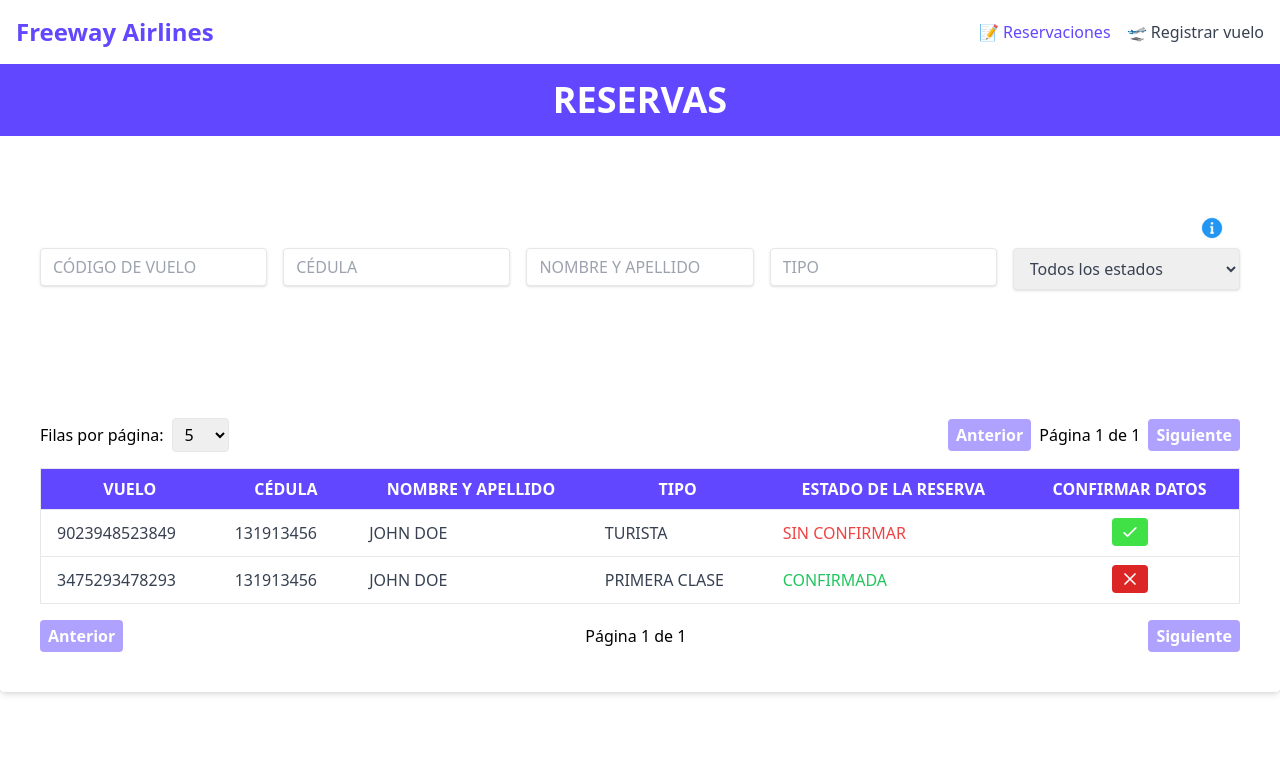
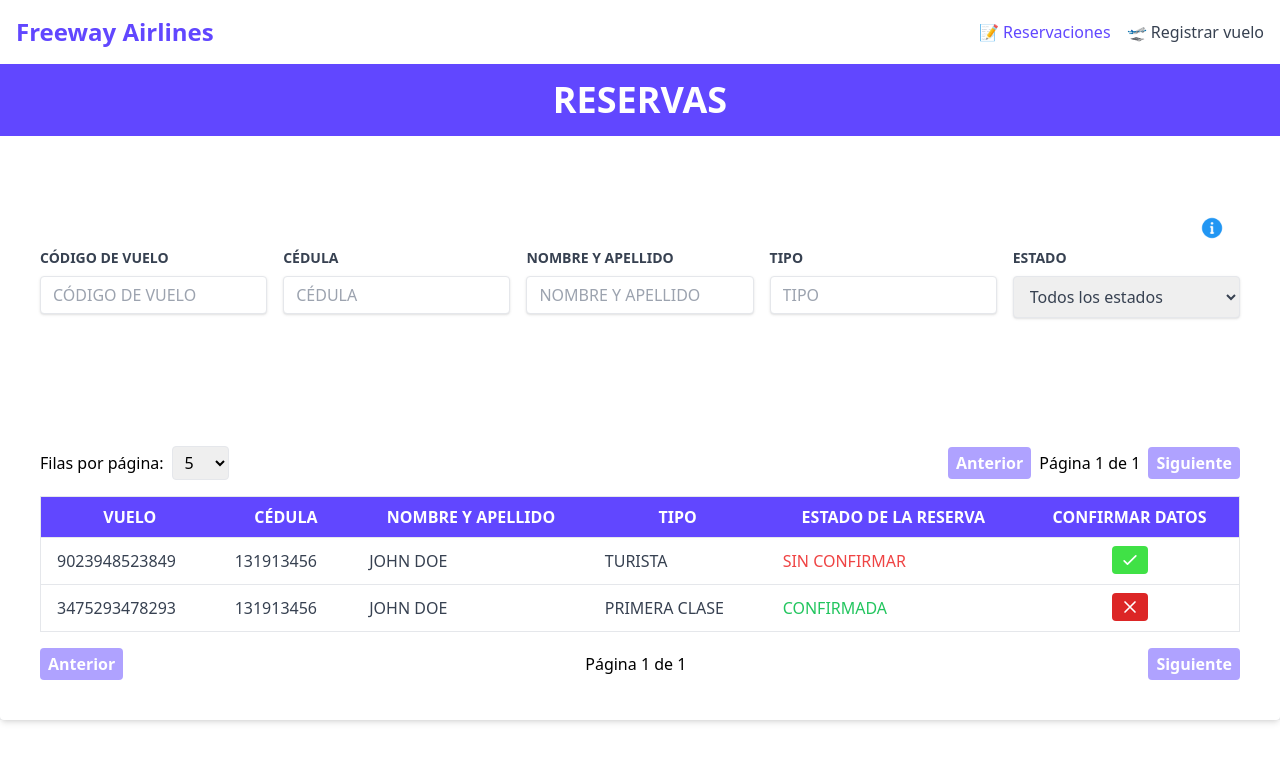
Before and after one commit to Carlos-jim/freeway, a React (Create React App) app: page /reservaciones in a window 1280 px wide. Shown: the top 762 px of the page. Built offline with nearby package versions, Linux system fonts and the light colour scheme.

Commit message:
Label reservas

```diff
--- a/src/view/reservas.jsx
+++ b/src/view/reservas.jsx
@@ -39,6 +39,9 @@ const ReservationTable = () => {
             <Tooltips content="Puede filtrar los vuelos, con los filtros, y confirmar reserva o desconfirmar" />
             <div className="flex flex-wrap -mx-2 mb-4">
               <div className="w-full md:w-1/5 px-2 mb-4 md:mb-0">
+                <label htmlFor="vuelo" className="block text-gray-700 text-sm font-bold mb-2">
+                  CÓDIGO DE VUELO
+                </label>
                 <input
                   className="shadow border rounded w-full py-2 px-3 text-gray-700 leading-tight focus:outline-none focus:shadow-outline"
                   id="vuelo"
@@ -49,6 +52,9 @@ const ReservationTable = () => {
                 />
               </div>
               <div className="w-full md:w-1/5 px-2 mb-4 md:mb-0">
+                <label htmlFor="cedula" className="block text-gray-700 text-sm font-bold mb-2">
+                  CÉDULA
+                </label>
                 <input
                   className="shadow border rounded w-full py-2 px-3 text-gray-700 leading-tight focus:outline-none focus:shadow-outline"
                   id="cedula"
@@ -59,8 +65,11 @@ const ReservationTable = () => {
                 />
               </div>
               <div className="w-full md:w-1/5 px-2 mb-4 md:mb-0">
+                <label htmlFor="nombre" className="block text-gray-700 text-sm font-bold mb-2">
+                  NOMBRE Y APELLIDO
+                </label>
                 <input
-                  className="shadow  border rounded w-full py-2 px-3 text-gray-700 leading-tight focus:outline-none focus:shadow-outline"
+                  className="shadow border rounded w-full py-2 px-3 text-gray-700 leading-tight focus:outline-none focus:shadow-outline"
                   id="nombre"
                   type="text"
                   placeholder="NOMBRE Y APELLIDO"
@@ -69,6 +78,9 @@ const ReservationTable = () => {
                 />
               </div>
               <div className="w-full md:w-1/5 px-2 mb-4 md:mb-0">
+                <label htmlFor="tipo" className="block text-gray-700 text-sm font-bold mb-2">
+                  TIPO
+                </label>
                 <input
                   className="shadow appearance-none border rounded w-full py-2 px-3 text-gray-700 leading-tight focus:outline-none focus:shadow-outline"
                   id="tipo"
@@ -79,6 +91,9 @@ const ReservationTable = () => {
                 />
               </div>
               <div className="w-full md:w-1/5 px-2">
+                <label htmlFor="estado" className="block text-gray-700 text-sm font-bold mb-2">
+                  ESTADO
+                </label>
                 <select
                   className="shadow border rounded w-full py-2 px-3 text-gray-700 leading-tight focus:outline-none focus:shadow-outline"
                   id="estado"
```
